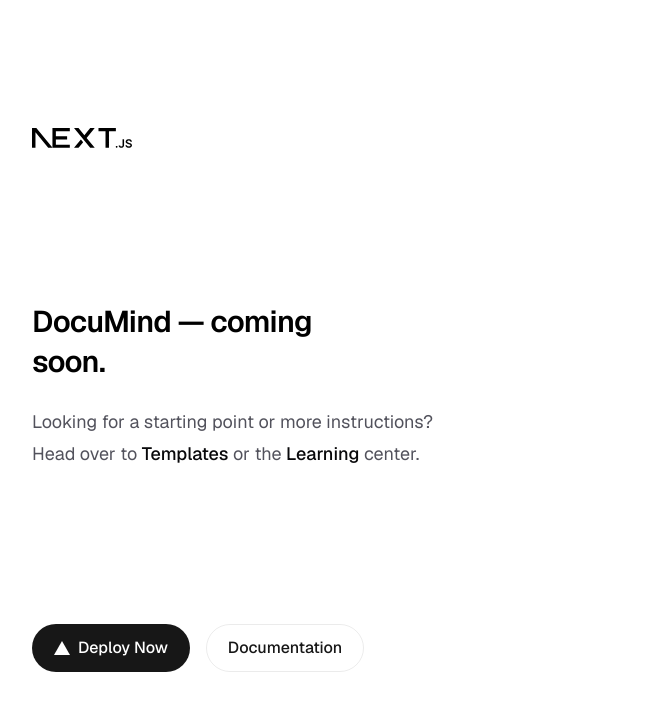
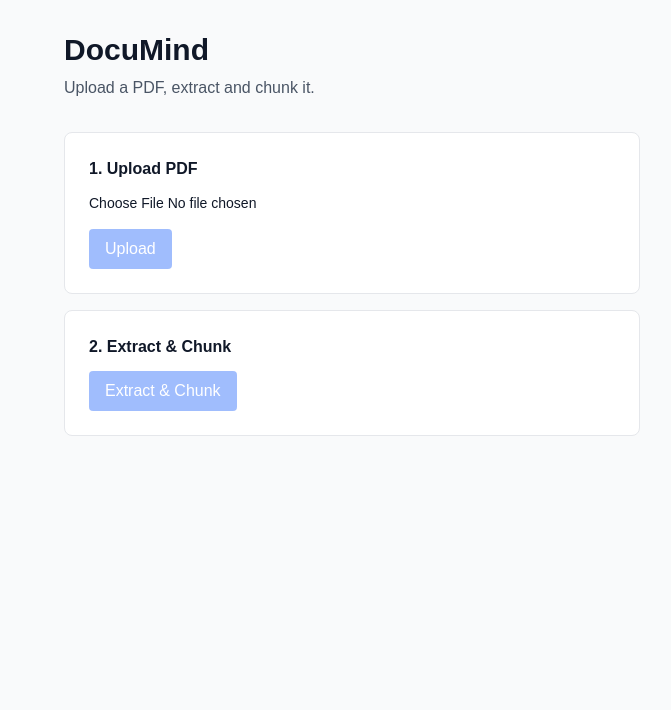
Before and after one commit to AditiV05/documind-web, a Next.js app: page / in a window 1280 px wide. Shown: the top 710 px of the page, without its empty margins (288-959 px from the left). Built offline with nearby package versions, Linux system fonts and the light colour scheme.

Commit message:
feat: PDF upload and chunking UI wired to FastAPI backend

```diff
--- /dev/null
+++ b/app/lib/api.ts
@@ -0,0 +1,54 @@
+// Base URL of the FASTAPI backend
+const API_BASE = "http://localhost:8000";
+
+//shape of the response from the POST /upload
+export interface UploadResponse {
+  id: string;
+  filename: string;
+  storage_path: number;
+  file_size_bytes: number;
+  status: string;
+  uploaded_at: string;
+}
+
+//shape of the response from POST /extract-and-chunk/{id}
+export interface ChunkResponse {
+  document_id: string;
+  filename: string;
+  page_count: number;
+  chunk_count: number;
+  avg_chunk_size: number;
+  status: string;
+}
+
+// upload a PDF file to the backend
+export async function uploadPDF(file: File): Promise<UploadResponse> {
+  const formData = new FormData();
+  formData.append("file", file);
+
+  const res = await fetch(`${API_BASE}/upload`, {
+    method: "POST",
+    body: formData,
+  });
+
+  if (!res.ok) {
+    const err = await res.json().catch(() => ({ detail: "Uplaod failed" }));
+    throw new Error(err.detail || "Upload failed");
+  }
+  return res.json();
+}
+
+//Trigger extraction + chunking for an uploaded document
+export async function extractAndChunk(
+  documentId: string,
+): Promise<ChunkResponse> {
+  const res = await fetch(`${API_BASE}/extract-and-chunk/${documentId}`, {
+    method: "POST",
+  });
+
+  if (!res.ok) {
+    const err = await res.json().catch(() => ({ detail: "Processing failed" }));
+    throw new Error(err.detail || "Processing failed");
+  }
+  return res.json();
+}
--- a/app/page.tsx
+++ b/app/page.tsx
@@ -1,65 +1,125 @@
-import Image from "next/image";
+"use client";
+
+import { useState } from "react";
+import {
+  uploadPDF,
+  extractAndChunk,
+  UploadResponse,
+  ChunkResponse,
+} from "./lib/api";
 
 export default function Home() {
+  const [file, setFile] = useState<File | null>(null);
+  const [uploadResult, setUploadResult] = useState<UploadResponse | null>(null);
+  const [chunkResult, setChunkResult] = useState<ChunkResponse | null>(null);
+  const [isUploading, setIsUploading] = useState(false);
+  const [isProcessing, setIsProcessing] = useState(false);
+  const [error, setError] = useState<string | null>(null);
+
+  function handleFileChange(e: React.ChangeEvent<HTMLInputElement>) {
+    const selected = e.target.files?.[0] ?? null;
+    setFile(selected);
+    // Reset previous results when a new file is picked
+    setUploadResult(null);
+    setChunkResult(null);
+    setError(null);
+  }
+
+  async function handleUpload() {
+    if (!file) return;
+    setIsUploading(true);
+    setError(null);
+    try {
+      const result = await uploadPDF(file);
+      setUploadResult(result);
+    } catch (err) {
+      setError(err instanceof Error ? err.message : "Upload failed");
+    } finally {
+      setIsUploading(false);
+    }
+  }
+
+  async function handleProcess() {
+    if (!uploadResult) return;
+    setIsProcessing(true);
+    setError(null);
+    try {
+      const result = await extractAndChunk(uploadResult.id);
+      setChunkResult(result);
+    } catch (err) {
+      setError(err instanceof Error ? err.message : "Processing failed");
+    } finally {
+      setIsProcessing(false);
+    }
+  }
+
   return (
-    <div className="flex flex-col flex-1 items-center justify-center bg-zinc-50 font-sans dark:bg-black">
-      <main className="flex flex-1 w-full max-w-3xl flex-col items-center justify-between py-32 px-16 bg-white dark:bg-black sm:items-start">
-        <Image
-          className="dark:invert"
-          src="/next.svg"
-          alt="Next.js logo"
-          width={100}
-          height={20}
-          priority
-        />
-        <div className="flex flex-col items-center gap-6 text-center sm:items-start sm:text-left">
-          <h1 className="max-w-xs text-3xl font-semibold leading-10 tracking-tight text-black dark:text-zinc-50">
-            DocuMind — coming soon.
-          </h1>
-          <p className="max-w-md text-lg leading-8 text-zinc-600 dark:text-zinc-400">
-            Looking for a starting point or more instructions? Head over to{" "}
-            <a
-              href="https://vercel.com/templates?framework=next.js&utm_source=create-next-app&utm_medium=appdir-template-tw&utm_campaign=create-next-app"
-              className="font-medium text-zinc-950 dark:text-zinc-50"
-            >
-              Templates
-            </a>{" "}
-            or the{" "}
-            <a
-              href="https://nextjs.org/learn?utm_source=create-next-app&utm_medium=appdir-template-tw&utm_campaign=create-next-app"
-              className="font-medium text-zinc-950 dark:text-zinc-50"
-            >
-              Learning
-            </a>{" "}
-            center.
-          </p>
+    <main className="min-h-screen bg-gray-50 text-gray-900 p-8">
+      <div className="max-w-xl mx-auto">
+        <h1 className="text-3xl font-bold mb-2">DocuMind</h1>
+        <p className="text-gray-600 mb-8">
+          Upload a PDF, extract and chunk it.
+        </p>
+
+        {/* Step 1: pick + upload */}
+        <div className="bg-white rounded-lg border border-gray-200 p-6 mb-4">
+          <h2 className="font-semibold mb-3">1. Upload PDF</h2>
+          <input
+            type="file"
+            accept="application/pdf"
+            onChange={handleFileChange}
+            className="block w-full text-sm mb-4"
+          />
+          <button
+            onClick={handleUpload}
+            disabled={!file || isUploading}
+            className="bg-blue-600 text-white px-4 py-2 rounded disabled:opacity-40"
+          >
+            {isUploading ? "Uploading..." : "Upload"}
+          </button>
+
+          {uploadResult && (
+            <div className="mt-4 text-sm bg-green-50 border border-green-200 rounded p-3">
+              <p>
+                Uploaded: <strong>{uploadResult.filename}</strong>
+              </p>
+              <p>
+                Document ID: <code>{uploadResult.id}</code>
+              </p>
+              <p>Status: {uploadResult.status}</p>
+            </div>
+          )}
         </div>
-        <div className="flex flex-col gap-4 text-base font-medium sm:flex-row">
-          <a
-            className="flex h-12 w-full items-center justify-center gap-2 rounded-full bg-foreground px-5 text-background transition-colors hover:bg-[#383838] dark:hover:bg-[#ccc] md:w-[158px]"
-            href="https://vercel.com/new?utm_source=create-next-app&utm_medium=appdir-template-tw&utm_campaign=create-next-app"
-            target="_blank"
-            rel="noopener noreferrer"
+
+        {/* Step 2: process */}
+        <div className="bg-white rounded-lg border border-gray-200 p-6">
+          <h2 className="font-semibold mb-3">2. Extract & Chunk</h2>
+          <button
+            onClick={handleProcess}
+            disabled={!uploadResult || isProcessing}
+            className="bg-blue-600 text-white px-4 py-2 rounded disabled:opacity-40"
           >
-            <Image
-              className="dark:invert"
-              src="/vercel.svg"
-              alt="Vercel logomark"
-              width={16}
-              height={16}
-            />
-            Deploy Now
-          </a>
-          <a
-            className="flex h-12 w-full items-center justify-center rounded-full border border-solid border-black/[.08] px-5 transition-colors hover:border-transparent hover:bg-black/[.04] dark:border-white/[.145] dark:hover:bg-[#1a1a1a] md:w-[158px]"
-            href="https://nextjs.org/docs?utm_source=create-next-app&utm_medium=appdir-template-tw&utm_campaign=create-next-app"
-            target="_blank"
-            rel="noopener noreferrer"
-          >
-            Documentation
-          </a>
+            {isProcessing ? "Processing..." : "Extract & Chunk"}
+          </button>
+
+          {chunkResult && (
+            <div className="mt-4 text-sm bg-green-50 border border-green-200 rounded p-3">
+              <p>Pages: {chunkResult.page_count}</p>
+              <p>
+                Chunks created: <strong>{chunkResult.chunk_count}</strong>
+              </p>
+              <p>Avg chunk size: {chunkResult.avg_chunk_size} chars</p>
+              <p>Status: {chunkResult.status}</p>
+            </div>
+          )}
         </div>
-      </main>
-    </div>
+
+        {error && (
+          <div className="mt-4 text-sm bg-red-50 border border-red-200 rounded p-3 text-red-700">
+            {error}
+          </div>
+        )}
+      </div>
+    </main>
   );
 }
```
